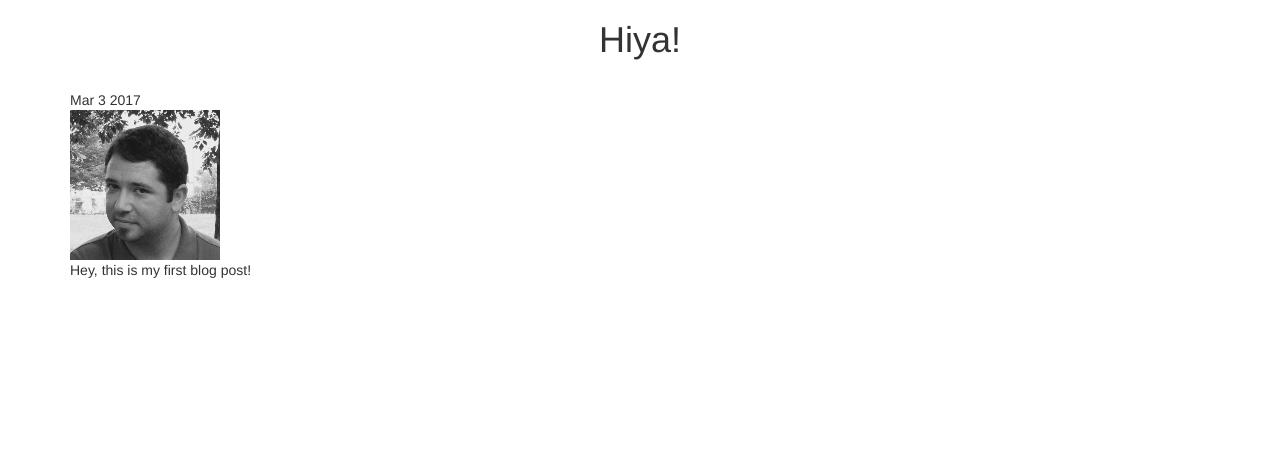
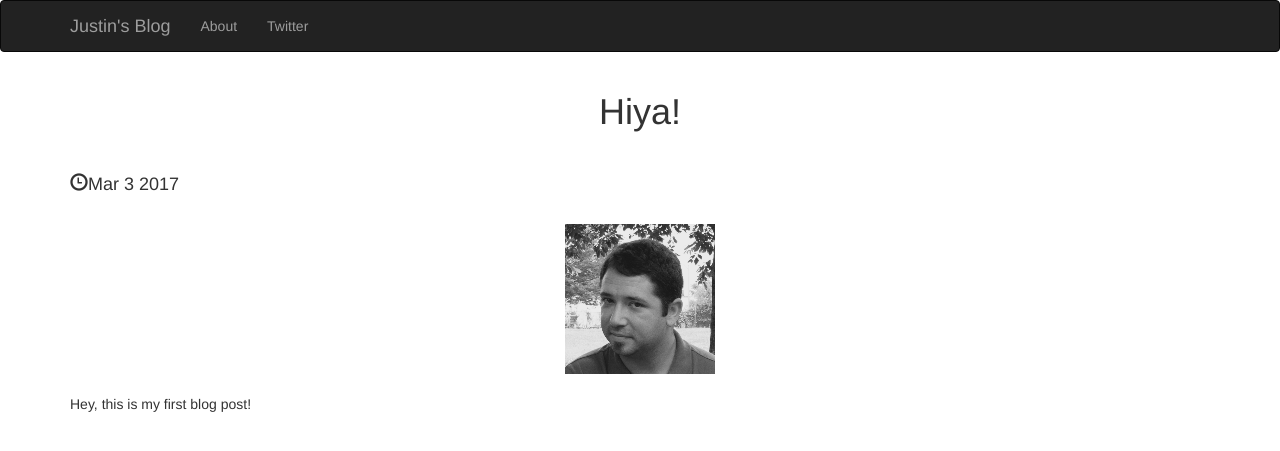
Before and after one commit to justinmarkhamlawrence/blog, a Django app: page /posts/1/ in a window 1280 px wide. Shown: the top 451 px of the page. Run offline with Django 3.2, Linux system fonts and the light colour scheme; data comes from the database, SQL or seed files in the repository; some libraries are stand-ins or nearby versions.

Commit message:
added comments and refactored posts

```diff
--- a/justinsblog/urls.py
+++ b/justinsblog/urls.py
@@ -21,6 +21,6 @@ from django.conf import settings
 
 urlpatterns = [
     url(r'^admin/', admin.site.urls),
-    url(r'^$', views.home),
+    url(r'^$', views.home, name="home"),
     url(r'^posts/(?P<post_id>[0-9]+)/$', views.post_details, name="post_detail"),
 ] + static(settings.MEDIA_URL, document_root=settings.MEDIA_ROOT)
--- a/posts/templates/posts/home.html
+++ b/posts/templates/posts/home.html
@@ -26,14 +26,12 @@
             <span class="icon-bar"></span>
             <span class="icon-bar"></span>
           </button>
-          <a class="navbar-brand" href="#">Justin's Blog</a>
+          <a class="navbar-brand" href="{% url 'home' %}">Justin's Blog</a>
         </div>
         <div class="collapse navbar-collapse" id="mynav">
           <ul class="nav navbar-nav">
             <li><a href="">About</a></li>
-            <li><a href="">Twitter</a></li>
-            <li><a href="">Facebook</a></li>
-            <li><a href="">Suprise</a></li>
+            <li><a href="http://www.twitter.com/J_M_Lawrence">Twitter</a></li>
           </ul>
       </div>
     </nav>
--- a/posts/templates/posts/post_detail.html
+++ b/posts/templates/posts/post_detail.html
@@ -8,20 +8,54 @@
     <link rel="stylesheet" href="https://maxcdn.bootstrapcdn.com/bootstrap/3.3.7/css/bootstrap.min.css" integrity="sha384-BVYiiSIFeK1dGmJRAkycuHAHRg32OmUcww7on3RYdg4Va+PmSTsz/K68vbdEjh4u" crossorigin="anonymous">
   </head>
   <body>
-
+    <nav class="navbar navbar-inverse">
+      <div class="container">
+        <div class="navbar-header">
+          <button type="button" class="navbar-toggle" data-toggle="collapse" data-target="#mynav">
+            <span class="icon-bar"></span>
+            <span class="icon-bar"></span>
+            <span class="icon-bar"></span>
+          </button>
+          <a class="navbar-brand" href="{% url 'home' %}">Justin's Blog</a>
+        </div>
+        <div class="collapse navbar-collapse" id="mynav">
+          <ul class="nav navbar-nav">
+            <li><a href="">About</a></li>
+            <li><a href="http://www.twitter.com/J_M_Lawrence" target="_blank">Twitter</a></li>
+          </ul>
+      </div>
+    </nav>
 
 
     <div class="container">
 
       <h1 class="text-center">{{ post.title }}</h1>
       <br>
-      {{post.pub_date_pretty}}
+      <h4><span class="glyphicon glyphicon-time" aria-hidden="true"></span>{{post.pub_date_pretty}}</h4>
       <br>
-      <img src="{{ post.image.url }}" alt="">
+      <img class="img-responsive center-block" style="max-height:400px;" src="{{ post.image.url }}" alt="">
       <br>
       {{post.body}}
       <br>
       <br>
+      <div id="disqus_thread"></div>
+      <script>
+
+
+
+
+      var disqus_config = function () {
+      this.page.identifier = 'post-{{ post.id }}'; // Replace PAGE_IDENTIFIER with your page's unique identifier variable
+      };
+
+      (function() { // DON'T EDIT BELOW THIS LINE
+      var d = document, s = d.createElement('script');
+      s.src = 'https://justinsblog-1.disqus.com/embed.js';
+      s.setAttribute('data-timestamp', +new Date());
+      (d.head || d.body).appendChild(s);
+      })();
+      </script>
+      <noscript>Please enable JavaScript to view the <a href="https://disqus.com/?ref_noscript">comments powered by Disqus.</a></noscript>
     </div>
 
   </body>
```
